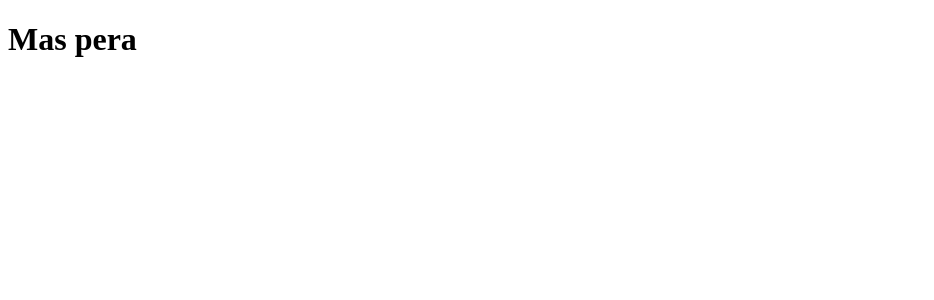
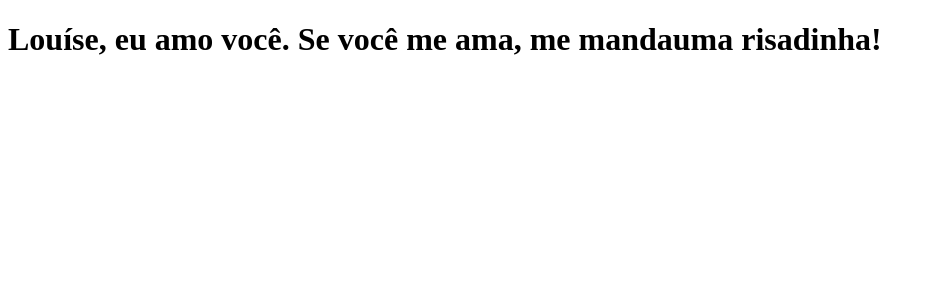
Before and after one commit to BernardoBarro/clone-tabnews, a Next.js app: page / in a window 1280 px wide. Shown: the top 300 px of the page, without its empty margins (0-934 px from the left). Built offline with nearby package versions, Linux system fonts and the light colour scheme.

Commit message:
alteração na frase

```diff
--- a/pages/index.js
+++ b/pages/index.js
@@ -1,5 +1,5 @@
 function Home() {
-    return <h1>Mas pera</h1>
+    return <h1>Louíse, eu amo você. Se você me ama, me mandauma risadinha!</h1>
 }
 
 export default Home;
```
